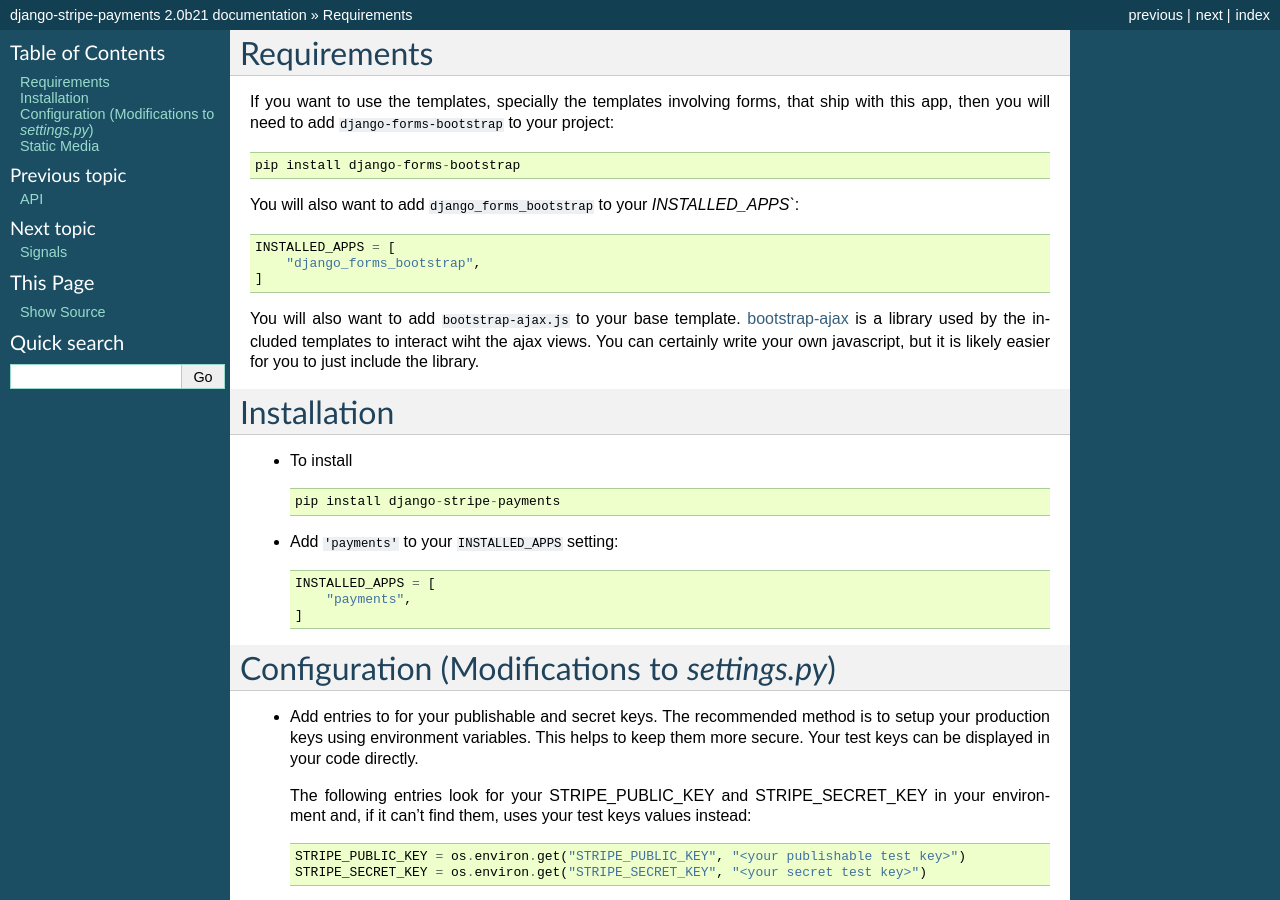
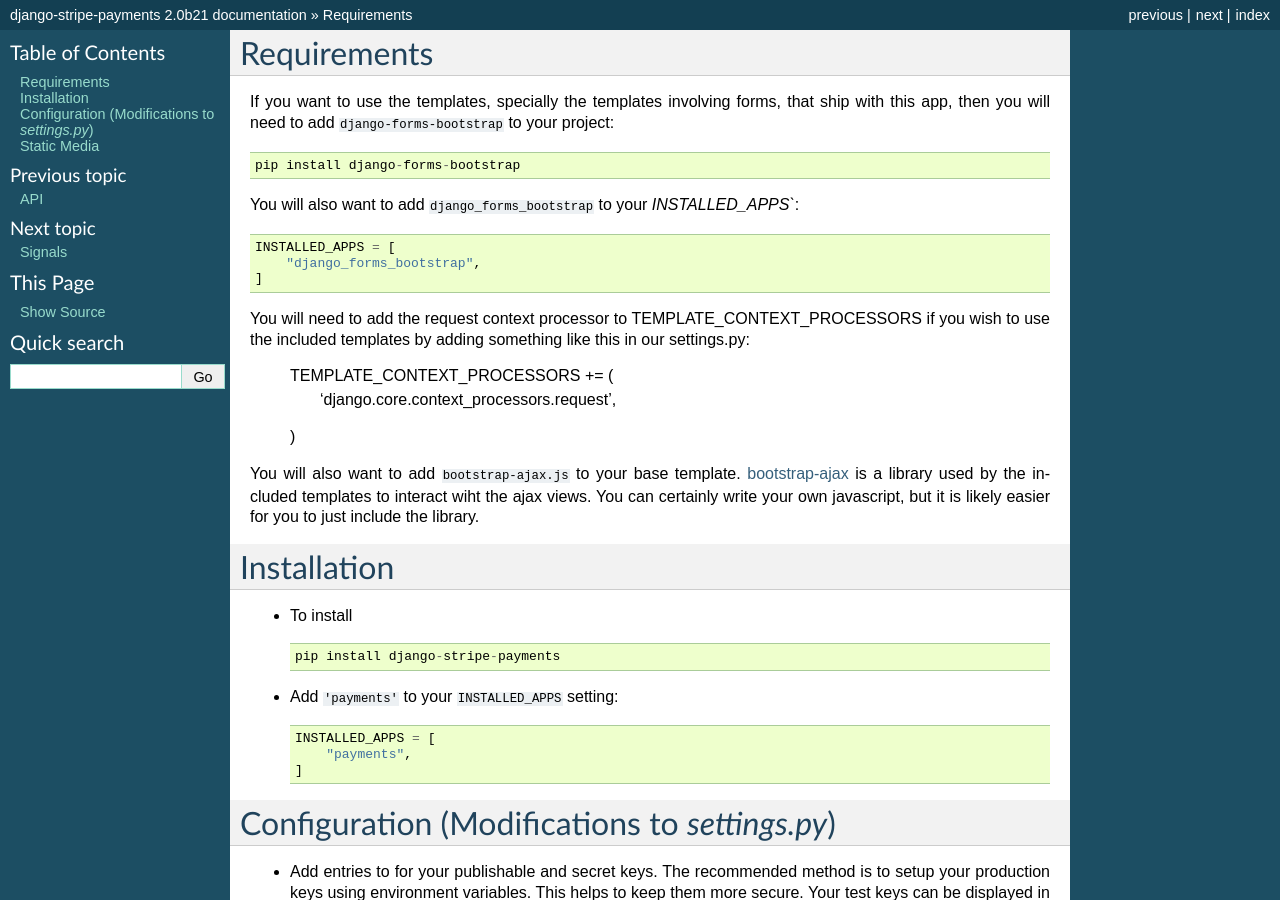
Before and after one commit to pinax/pinax-stripe-light, a Sphinx documentation site: the page built from docs/installation.rst, in a window 1280 px wide and 900 px high. Built offline with Sphinx 7.4.7, drawn with Linux system fonts in a browser that asks for light colours.

Commit message:
Update installation.rst
I noticed that you use request.user in some of your templates, which will not work without the request context preprocessor.

```diff
--- a/docs/installation.rst
+++ b/docs/installation.rst
@@ -14,6 +14,14 @@
     INSTALLED_APPS = [
         "django_forms_bootstrap",
     ]
+
+You will need to add the request context processor to TEMPLATE_CONTEXT_PROCESSORS
+if you wish to use the included templates by adding something like this in our
+settings.py:
+
+    TEMPLATE_CONTEXT_PROCESSORS += (
+        'django.core.context_processors.request',
+    )
 
 You will also want to add ``bootstrap-ajax.js`` to your base template. bootstrap-ajax_
 is a library used by the included templates to interact wiht the ajax views. You
```
